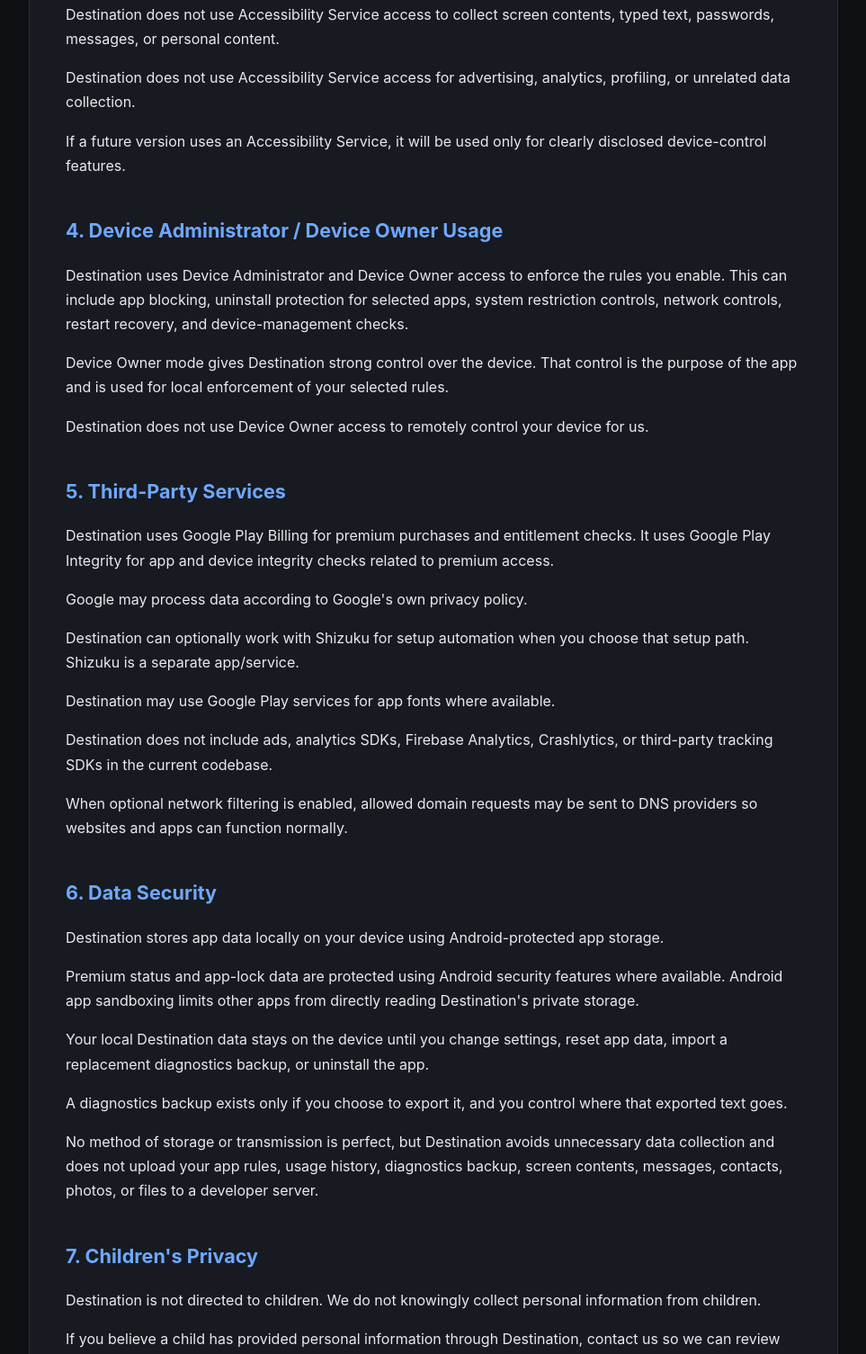
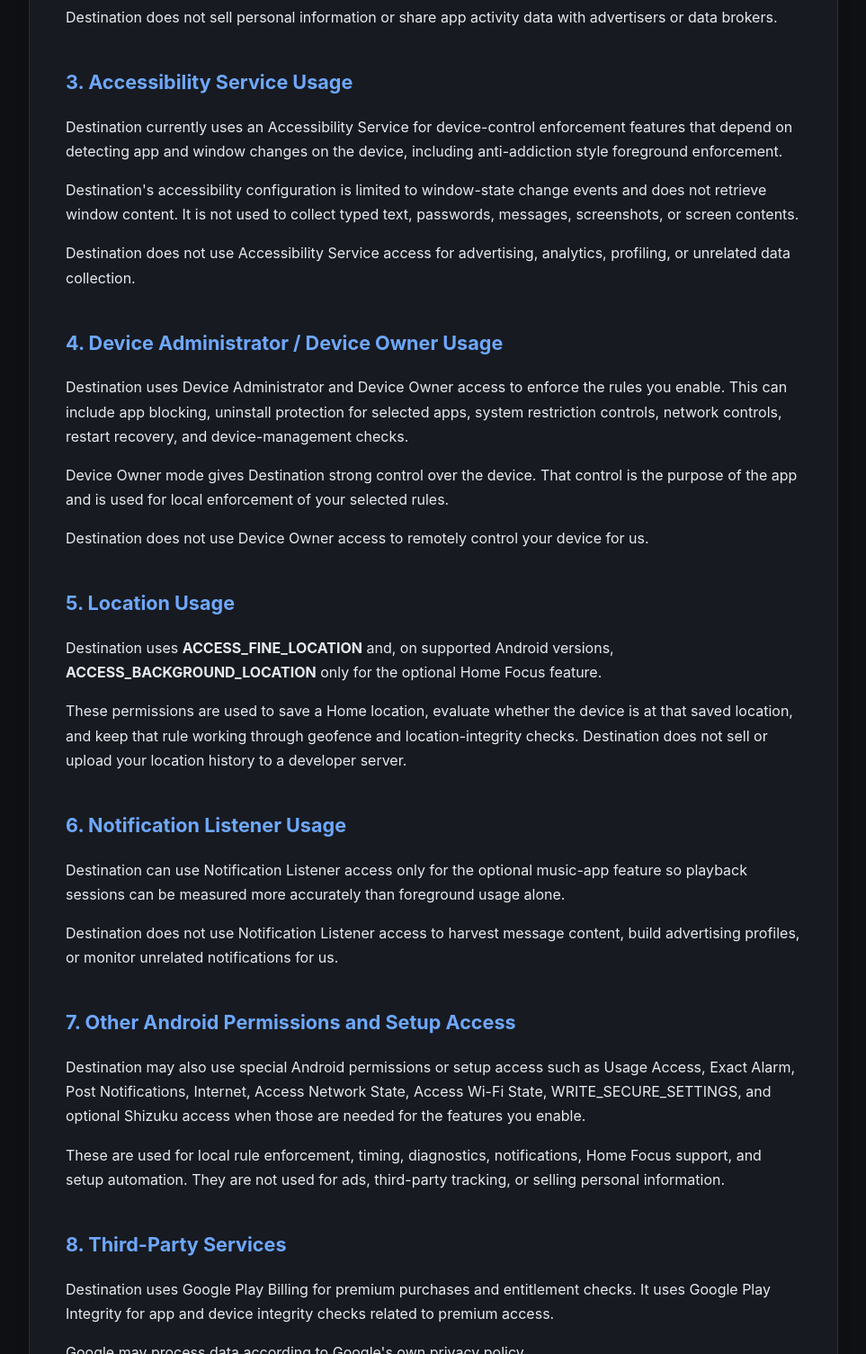
Before and after one commit to creativeidiot123/destination-privacypolicy, a plain HTML site: page index.html in a window 1280 px wide. Shown: the part 1295-2800 px from the top of the page at 90% size, without its empty margins (158-1121 px from the left). Drawn offline with Linux system fonts and the light colour scheme.

Commit message:
Update index.html

```diff
--- a/index.html
+++ b/index.html
@@ -105,7 +105,7 @@
       <h1>Destination Privacy Policy</h1>
 
       <p class="muted">
-        Last updated: May 19, 2026
+        Last updated: May 28, 2026
       </p>
 
       <p>
@@ -118,7 +118,7 @@
       <h2>1. Information We Collect</h2>
 
       <p>
-        Destination collects and stores the settings you create in the app.
+        No Data leaves your device, Ever. Destination only collects and stores the settings you create in the app.
         This can include selected apps, app groups, schedules, usage limits,
         emergency unlock settings, domain rules, managed network settings,
         diagnostics status, and setup status.
@@ -129,7 +129,16 @@
         such as installed app names, app package names, app usage time,
         app launches, music playback status for apps you mark as music apps,
         locally processed domain requests when optional network filtering is enabled,
-        and device management status.
+        device management status, and local device location when you use
+        Home Focus features.
+      </p>
+
+      <p>
+        If you enable Home Focus, Destination may use foreground or background
+        location on the device to save your chosen Home area, check whether the
+        device is inside or outside that saved area, and restore geofence-based
+        enforcement after device events. That location data is used locally for
+        the feature you turn on and is not sent to us.
       </p>
 
       <p>
@@ -140,7 +149,7 @@
 
       <p>
         Destination does not collect contacts, photos, messages, typed text,
-        location, microphone audio, camera content, or screen contents.
+        microphone audio, camera content, or screen contents for us.
         Destination does not create a cloud account.
       </p>
 
@@ -173,18 +182,20 @@
       <h2>3. Accessibility Service Usage</h2>
 
       <p>
-        Destination does not use Accessibility Service access to collect screen
-        contents, typed text, passwords, messages, or personal content.
+        Destination currently uses an Accessibility Service for device-control
+        enforcement features that depend on detecting app and window changes on
+        the device, including anti-addiction style foreground enforcement.
+      </p>
+
+      <p>
+        Destination's accessibility configuration is limited to window-state
+        change events and does not retrieve window content. It is not used to
+        collect typed text, passwords, messages, screenshots, or screen contents.
       </p>
 
       <p>
         Destination does not use Accessibility Service access for advertising,
         analytics, profiling, or unrelated data collection.
-      </p>
-
-      <p>
-        If a future version uses an Accessibility Service, it will be used only
-        for clearly disclosed device-control features.
       </p>
 
       <h2>4. Device Administrator / Device Owner Usage</h2>
@@ -207,7 +218,51 @@
         device for us.
       </p>
 
-      <h2>5. Third-Party Services</h2>
+      <h2>5. Location Usage</h2>
+
+      <p>
+        Destination uses <strong>ACCESS_FINE_LOCATION</strong> and, on supported
+        Android versions, <strong>ACCESS_BACKGROUND_LOCATION</strong> only for
+        the optional Home Focus feature.
+      </p>
+
+      <p>
+        These permissions are used to save a Home location, evaluate whether the
+        device is at that saved location, and keep that rule working through
+        geofence and location-integrity checks. Destination does not sell or
+        upload your location history to a developer server.
+      </p>
+
+      <h2>6. Notification Listener Usage</h2>
+
+      <p>
+        Destination can use Notification Listener access only for the optional
+        music-app feature so playback sessions can be measured more accurately
+        than foreground usage alone.
+      </p>
+
+      <p>
+        Destination does not use Notification Listener access to harvest message
+        content, build advertising profiles, or monitor unrelated notifications
+        for us.
+      </p>
+
+      <h2>7. Other Android Permissions and Setup Access</h2>
+
+      <p>
+        Destination may also use special Android permissions or setup access such
+        as Usage Access, Exact Alarm, Post Notifications, Internet, Access Network
+        State, Access Wi-Fi State, WRITE_SECURE_SETTINGS, and optional Shizuku
+        access when those are needed for the features you enable.
+      </p>
+
+      <p>
+        These are used for local rule enforcement, timing, diagnostics,
+        notifications, Home Focus support, and setup automation. They are not
+        used for ads, third-party tracking, or selling personal information.
+      </p>
+
+      <h2>8. Third-Party Services</h2>
 
       <p>
         Destination uses Google Play Billing for premium purchases and
@@ -239,7 +294,7 @@
         may be sent to DNS providers so websites and apps can function normally.
       </p>
 
-      <h2>6. Data Security</h2>
+      <h2>9. Data Security</h2>
 
       <p>
         Destination stores app data locally on your device using
@@ -270,7 +325,7 @@
         contacts, photos, or files to a developer server.
       </p>
 
-      <h2>7. Children's Privacy</h2>
+      <h2>10. Children's Privacy</h2>
 
       <p>
         Destination is not directed to children.
@@ -282,7 +337,7 @@
         Destination, contact us so we can review the issue.
       </p>
 
-      <h2>8. Contact Us</h2>
+      <h2>11. Contact Us</h2>
 
       <p>
         For privacy questions or support requests, contact:
```
